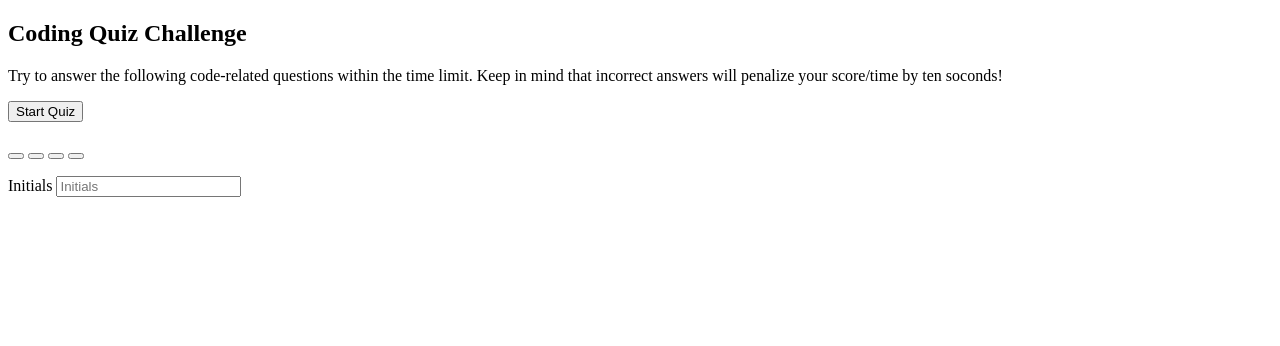
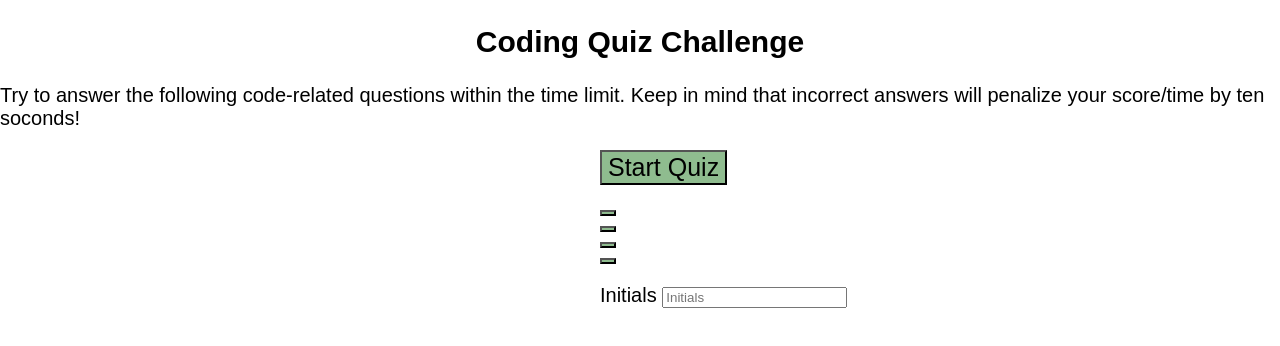
Before and after one commit to JoanBrambila/code-quiz, a plain HTML site: page index.html in a window 1280 px wide. Drawn offline with Linux system fonts and the light colour scheme.

```diff
--- a/assets/css/style.css
+++ b/assets/css/style.css
@@ -0,0 +1,28 @@
+    h1 {
+      display: flex;
+      justify-content: center;
+    }
+
+    body {
+    font-family: Arial;
+    font-size: 20px;
+    margin: 0;
+  }
+
+
+  button {
+    background-color: darkseagreen;
+    margin: 10px 0px 10px 600px;
+    display: flex;
+    justify-content: center;
+    font-size: 25px;
+  }
+
+  .input {
+    margin-left: 600px;
+  }
+
+  .timer-count {
+   float: right;
+   margin-bottom: 600px;
+  }
--- a/assets/js/script.js
+++ b/assets/js/script.js
@@ -99,6 +99,7 @@
 }
 
 
+
 function endQuiz() {
     document.getElementById("quiz").innerHTML = "All done! Your final score is " + score + " out of " + quizQuestions.length + ".";
   console.log('The quiz time has ended. Game over');
--- a/index.html
+++ b/index.html
@@ -2,13 +2,14 @@
 <html>
   <head>
     <title>Coding Quiz Challenge</title>
+    <link rel="stylesheet" href="./assets/css/style.css" />
   </head>
   <body>
+    <div class="timer-count"></div>
     <section><h1>Coding Quiz Challenge</h1>
     <p>Try to answer the following code-related questions within the time limit. Keep in mind that incorrect answers will penalize your score/time by ten soconds!</p>
     <button class="start-button">Start Quiz</button>
     </section>
-    <div class="timer-count"></div>
     <div id="quiz">
       <h2 id="question"></h2>
       <button id="choice0"></button>
```
Also changed, not shown: assets/screen.png (added), 1 other file.
